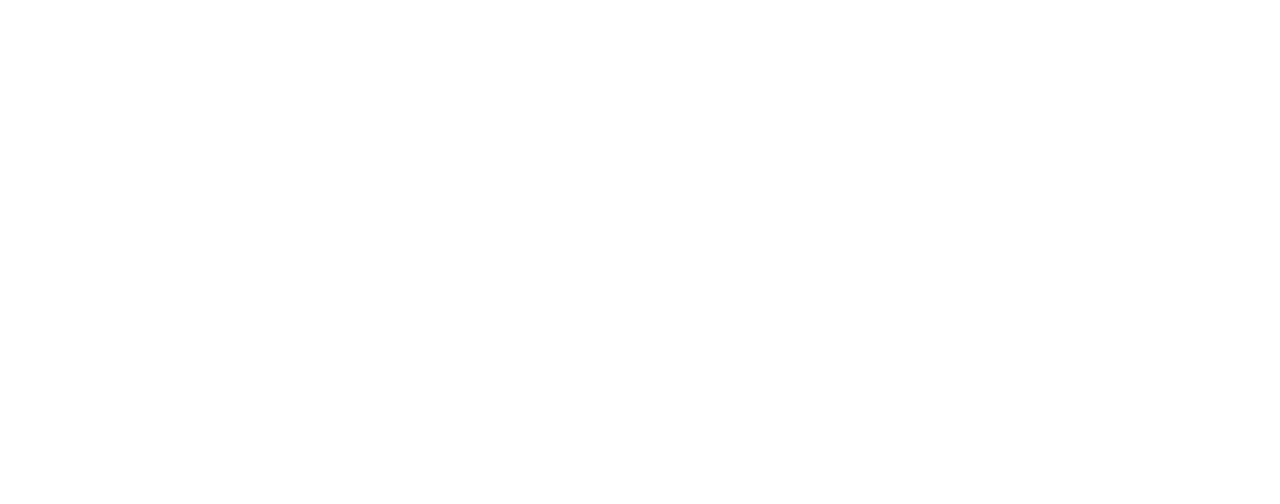
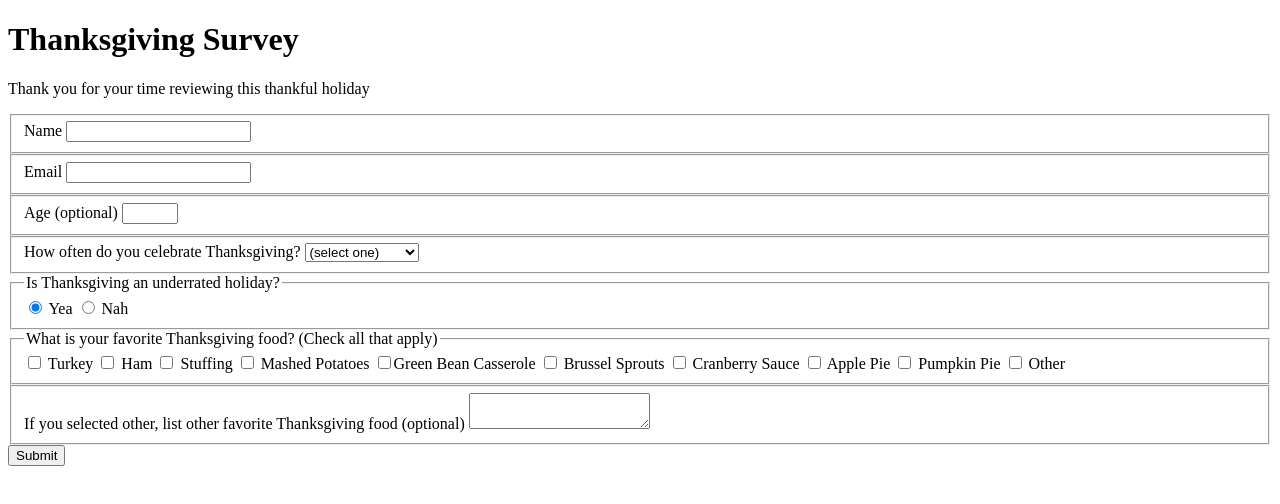
Before and after one commit to rychan404/thxgiving-survey, a plain HTML site: page index.html in a window 1280 px wide. Drawn offline with Linux system fonts and the light colour scheme.

Commit message:
Add basic survey with diff inputs & submit button

```diff
--- a/index.html
+++ b/index.html
@@ -6,5 +6,100 @@
     <title></title>
     <link href="style.css" rel="stylesheet" />
   </head>
-  <body></body>
+  <body>
+    <h1 id="title">Thanksgiving Survey</h1>
+    <p id="description">
+      Thank you for your time reviewing this thankful holiday
+    </p>
+    <form id="survey-form" action="https://www.pascal.com">
+      <fieldset>
+        <label for="name" id="name-label"
+          >Name <input type="text" required
+        /></label>
+      </fieldset>
+      <fieldset>
+        <label for="email" id="email-label"
+          >Email <input type="text" required
+        /></label>
+      </fieldset>
+      <fieldset>
+        <label for="age" id="age-label"
+          >Age (optional) <input type="number" min="10" max="99"
+        /></label>
+      </fieldset>
+      <fieldset>
+        <label for="often-celebrate"
+          >How often do you celebrate Thanksgiving?</label
+        >
+        <select name="often-celebrate" id="often-celebrate">
+          <option value="">(select one)</option>
+          <option value="1">Every year</option>
+          <option value="2">Once in a while</option>
+          <option value="3">Never</option>
+        </select>
+      </fieldset>
+      <fieldset>
+        <legend>Is Thanksgiving an underrated holiday?</legend>
+        <label for="yea"
+          ><input type="radio" id="yea" name="underrated" checked /> Yea</label
+        >
+        <label for="nah"
+          ><input type="radio" id="nah" name="underrated" /> Nah</label
+        >
+      </fieldset>
+      <fieldset>
+        <legend>
+          What is your favorite Thanksgiving food? (Check all that apply)
+        </legend>
+        <label for="turkey"
+          ><input type="checkbox" name="turkey" id="turkey" /> Turkey</label
+        >
+        <label for="ham"
+          ><input type="checkbox" name="ham" id="ham" /> Ham</label
+        >
+        <label for="stuffing"
+          ><input type="checkbox" name="stuffing" id="stuffing" />
+          Stuffing</label
+        >
+        <label for="mashed-taters"
+          ><input type="checkbox" name="mashed-taters" id="mashed-taters" />
+          Mashed Potatoes</label
+        >
+        <label for="gbean-casserole"
+          ><input
+            type="checkbox"
+            name="gbean-casserole"
+            id="gbean-casserole"
+          />Green Bean Casserole</label
+        >
+        <label for="brussel-sprouts"
+          ><input type="checkbox" name="brussel-sprouts" id="brussel-sprouts" />
+          Brussel Sprouts</label
+        >
+        <label for="cranberry-sauce"
+          ><input type="checkbox" name="cranberry-sauce" id="cranberry-sauce" />
+          Cranberry Sauce</label
+        >
+        <label for="apple-pie"
+          ><input type="checkbox" name="apple-pie" id="apple-pie" /> Apple
+          Pie</label
+        >
+        <label for="pumpkin-pie"
+          ><input type="checkbox" name="pumpkin-pie" id="pumpkin-pie" /> Pumpkin
+          Pie</label
+        >
+        <label for="other"
+          ><input type="checkbox" name="other" id="other" /> Other</label
+        >
+      </fieldset>
+      <fieldset>
+        <label for="other-food"
+          >If you selected other, list other favorite Thanksgiving food
+          (optional)
+          <textarea name="other-food" id="other-food"></textarea>
+        </label>
+      </fieldset>
+      <input type="submit" value="Submit" />
+    </form>
+  </body>
 </html>
```
